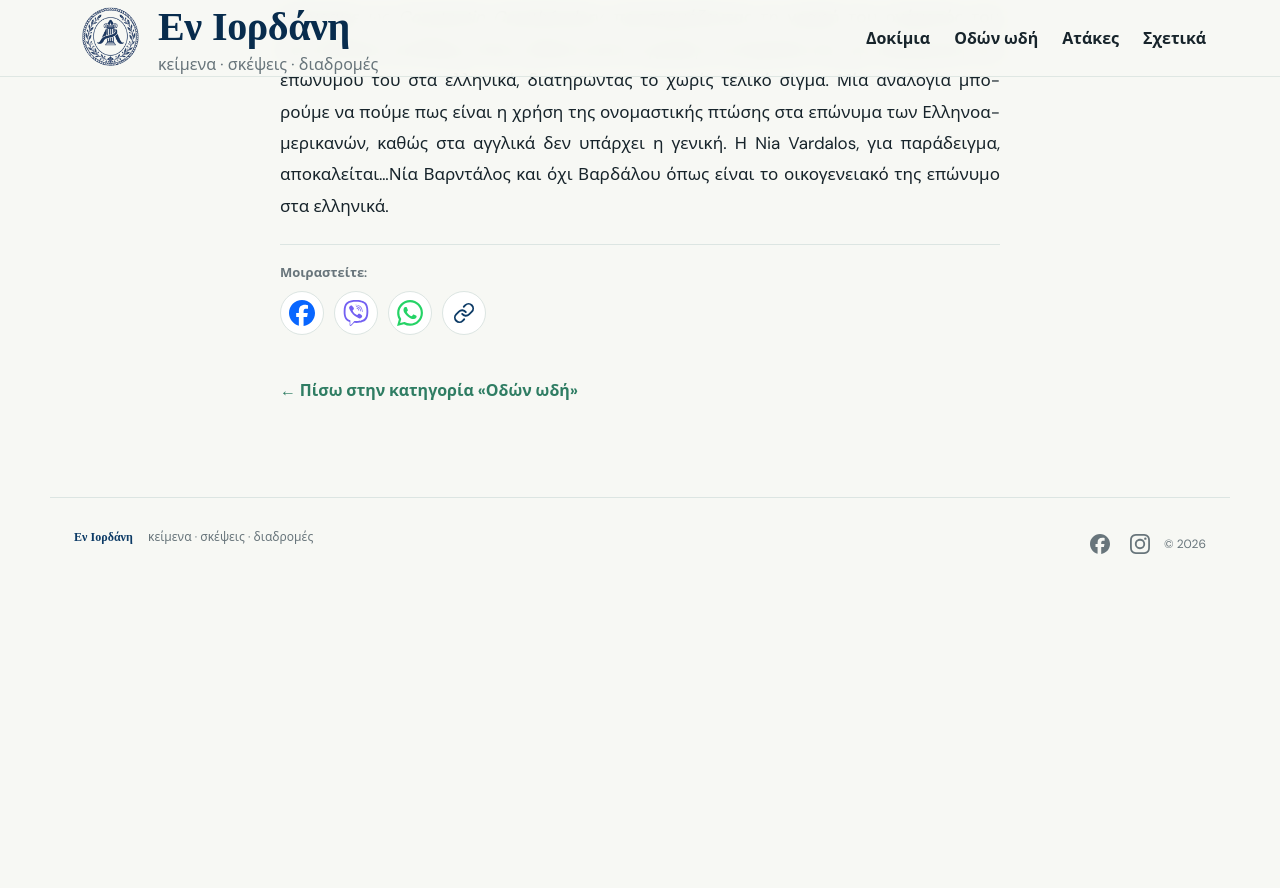
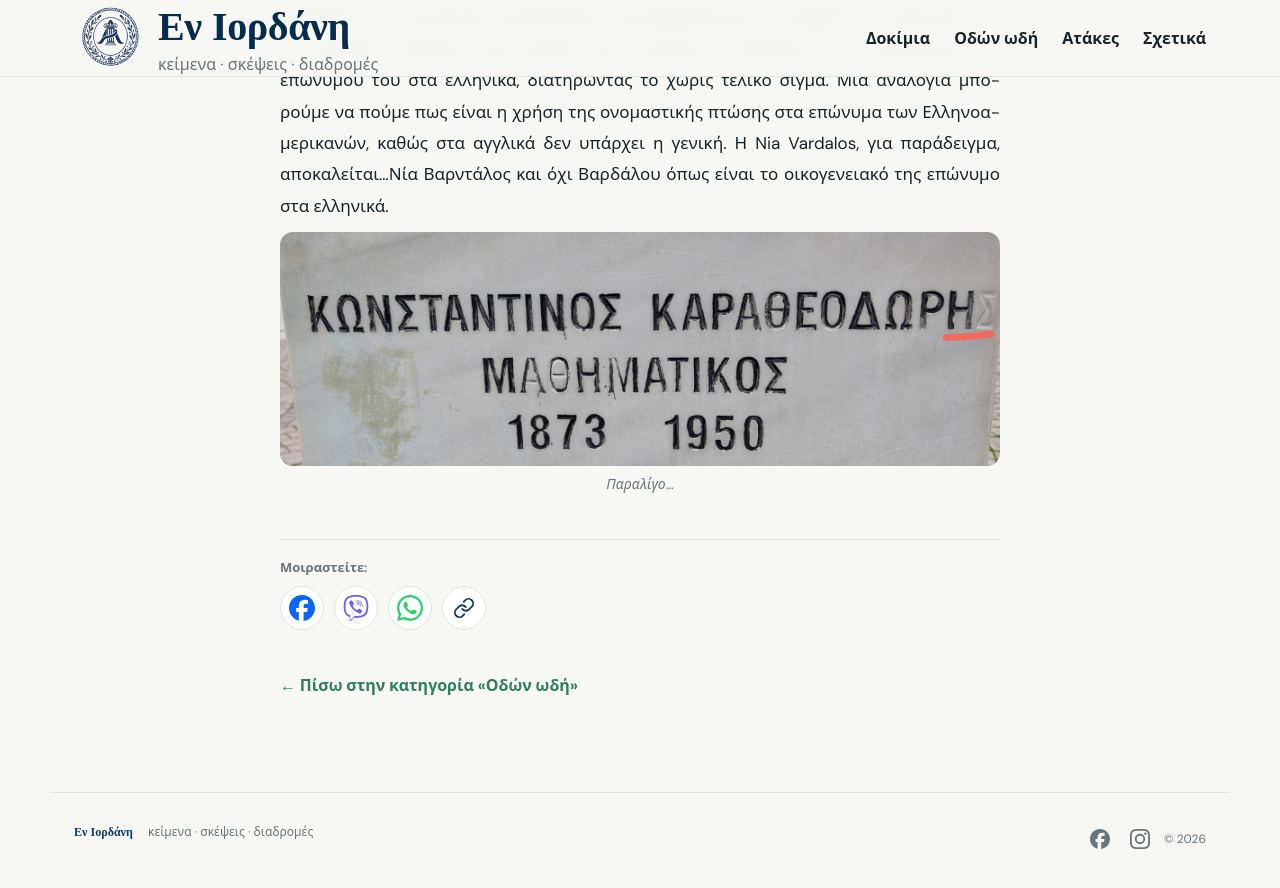
Before and after one commit to a-thrax/a-thrax.github.io, a Jekyll site: the page built from _posts/2026-11-11-enan-einstein-ti-ton-exeis.md, in a window 1280 px wide and 900 px high, scrolled down 4092 px. Shown: the top 888 px of the window. Built offline with Jekyll 4.4.1, drawn with Linux system fonts in a browser that asks for light colours; before the commit the page ends 4697 px from its top, so only the background shows below that.

Commit message:
Update _posts/2026-11-11-enan-einstein-ti-ton-exeis.md (via Pages CMS)

```diff
--- a/_posts/2026-11-11-enan-einstein-ti-ton-exeis.md
+++ b/_posts/2026-11-11-enan-einstein-ti-ton-exeis.md
@@ -26,8 +26,8 @@ excerpt: Άνοιξη, 2004. Σαν κεραυνός εν αιθρία κυκλ
 
 Από την άλλη πλευρά δεν είναι άγνωστο το φαινόμενο κοινωνίες μικρές και μίζερες, που νιώθουν μειονεκτικά απέναντι σε άλλες, να επιδεικνύουν συμπλεγματικές συμπεριφορές και να προσπαθούν να πατήσουν πάνω στα επιτεύγματα άλλων για να διογκωθούν, να μεγαλώσουν, να ψηλώσουν και να νιώσουν μία τεθλασμένη υπερηφάνεια. Ίσως, για αυτό εκείνη την άνοιξη να ξεκίνησε το ταξίδι της εκείνη η φήμη που προσπάθησε να...εκ-Κομοτηνίσει τον σπουδαίο Έλληνα μαθηματικό, ο οποίος το πιθανότερο είναι να μην πάτησε ποτέ το πόδι του στην Κομοτηνή, για να μην πω κιόλας καθ' υπερβολήν ότι μπορεί να μην την είχε ποτέ ακούσει! Σαν ένας σπόρος που φυτεύτηκε στη συλλογική μνήμη της πόλης, όπως "φυτεύονταν" οι πληροφορίες στο κεφάλι των ανθρώπων - στόχων στην ταινία Inception κατά τη διάρκεια των ονείρων τους. Ένα...όνειρο κι αυτό! Ο δάσκαλος του Αϊνστάιν είναι Κομοτηναίος! Ποιος ξέρει; Ίσως, τελικά ο Καραθεοδωρή να ήταν καθηγητής του Ανωτάτου Ιδρύματος Νσταθηματικών Ιδιαίτερης Νοημοσύνης - Α.Ι.ΝΣΤΑ.Ι.Ν, που λέει και η πινακίδα με το οδωνύμιο!
 
-
 ΥΓ1: Ο οικουμενικός Έλληνας μαθηματικός Κωνσταντίνος Καραθεοδωρή συνδέεται με μία από τις τραγικότερες στιγμές της ιστορίας του Ελληνισμού: τη Μικρασιατική Καταστροφή. Ο Ελευθέριος Βενιζέλος τού ανέθεσε την πλήρη οργάνωση του υπό ίδρυση Ιωνικού Πανεπιστημίου στη Σμύρνη, πρόταση την οποία ο ίδιος αποδέχθηκε. Με προσωπική φροντίδα μερίμνησε για τη στελέχωση, τον εξοπλισμό και τον εμπλουτισμό της βιβλιοθήκης του ιδρύματος, το οποίο προοριζόταν να ξεκινήσει τη λειτουργία του το φθινόπωρο του 1922. Η κατάρρευση του μικρασιατικού μετώπου ανέτρεψε οριστικά αυτόν τον σχεδιασμό. Ο Καραθεοδωρή, ωστόσο, κατάφερε να διασώσει σημαντικό μέρος του εξοπλισμού και της βιβλιοθήκης, αποστέλλοντάς τα στην Αθήνα. Τα αντικείμενα αυτά σώζονται μέχρι σήμερα στο Μουσείο Φυσικών Επιστημών και Τεχνολογίας του Εθνικού και Καποδιστριακού Πανεπιστημίου Αθηνών. Το Ιωνικό πανεπιστήμιο δεν λειτούργησε ποτέ. Ο ίδιος ο Καραθεοδωρή έμεινε μέχρι τελευταία στιγμή και έφυγε από τη Σμύρνη μία μέρα πριν μπουν οι Τούρκοι και στη συνέχεια κάψουν την πόλη.
 
+ΥΓ2: Ναι, αλλά γιατί χωρίς τελικό σίγμα; Ο μαθηματικός, όπως αναφέρθηκε και παραπάνω, γεννήθηκε στο Βερολίνο. Στη συνέχεια εγκαταστάθηκε με την οικογένειά του στις Βρυξέλλες, όπου και φοίτησε. Το Βέλγιο είναι (και) γαλλόφωνο. Στην ενήλικη ζωή του υπέγραφε ως *Constantin Carathéodory*, προσαρμόζοντας τη γραφή του ονόματός του στις διεθνείς συνθήκες. Είναι πιθανό αυτή η γραφή να επηρέασε και την καθιέρωση του επωνύμου του στα ελληνικά, διατηρώντας το χωρίς τελικό σίγμα. Μία αναλογία μπορούμε να πούμε πως είναι η χρήση της ονομαστικής πτώσης στα επώνυμα των Ελληνοαμερικανών, καθώς στα αγγλικά δεν υπάρχει η γενική. Η Nia Vardalos, για παράδειγμα, αποκαλείται...Νία Βαρντάλος και όχι Βαρδάλου όπως είναι το οικογενειακό της επώνυμο στα ελληνικά.
 
-ΥΓ2: Ναι, αλλά γιατί χωρίς τελικό σίγμα; Ο μαθηματικός, όπως αναφέρθηκε και παραπάνω, γεννήθηκε στο Βερολίνο. Στη συνέχεια εγκαταστάθηκε με την οικογένειά του στις Βρυξέλλες, όπου και φοίτησε. Το Βέλγιο είναι (και) γαλλόφωνο. Στην ενήλικη ζωή του υπέγραφε ως *Constantin Carathéodory*, προσαρμόζοντας τη γραφή του ονόματός του στις διεθνείς συνθήκες. Είναι πιθανό αυτή η γραφή να επηρέασε και την καθιέρωση του επωνύμου του στα ελληνικά, διατηρώντας το χωρίς τελικό σίγμα. Μία αναλογία μπορούμε να πούμε πως είναι η χρήση της ονομαστικής πτώσης στα επώνυμα των Ελληνοαμερικανών, καθώς στα αγγλικά δεν υπάρχει η γενική. Η Nia Vardalos, για παράδειγμα, αποκαλείται...Νία Βαρντάλος και όχι Βαρδάλου όπως είναι το οικογενειακό της επώνυμο στα ελληνικά.
+![Άνευ σίγματος.jpg](/assets/images/aney-sigmatos.jpg)*Παραλίγο...*
```
